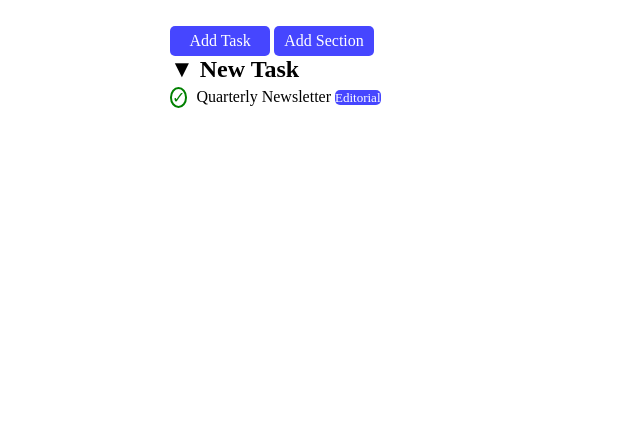
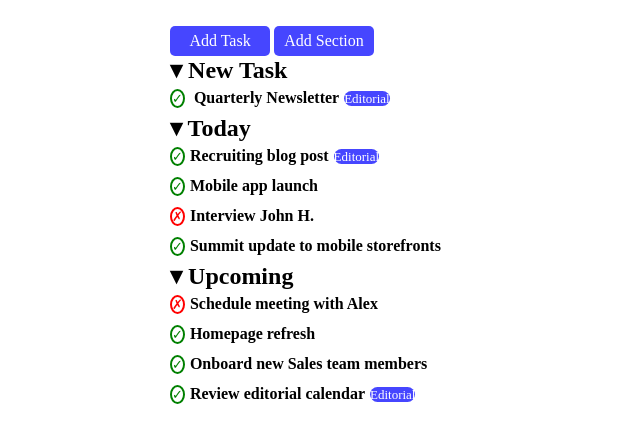
Before and after one commit to Paky-Simeone/html-css-toboolist, a plain HTML site: page index.html in a window 1280 px wide. Shown: the part 74-516 px from the top of the page, without its empty margins (0-640 px from the left). Drawn offline with Linux system fonts and the light colour scheme.

Commit message:
third commit (contenitori)

```diff
--- a/css/style.css
+++ b/css/style.css
@@ -42,15 +42,6 @@ main{
     padding:3%;
 }
 
-.contenitore-blu{
-    width: 110px;
-    height: 20px;
-    color: white;
-    background-color: rgb(70, 70, 255);
-    border-radius: 5px 5px;
-    font-size: small;
-}
-
 /*Bottoni top to do list*/
 
 .rettangoloblu{
@@ -76,5 +67,53 @@ main{
     border-color: green;
     border: 2px solid green;
     margin-right:5px;
-    font: small;
+    font-size: small;
+    position: relative;
 }
+
+.cross{
+    color: red;
+    height: 30px;
+    width: 30px;
+    line-height: 30px;
+    vertical-align: middle;
+    border-radius: 50%;
+    border-color: red;
+    border: 2px solid red;
+    margin-right:5px;
+    font-size: small;
+    position: relative;
+}
+
+/*Contenitori di fianco alle frasi*/
+.contenitore-blu{
+    width: 110px;
+    height: 20px;
+    text-align: center;
+    line-height: 20px;
+    color: white;
+    background-color: rgb(70, 70, 255);
+    border-radius: 10px 10px;
+    font-size: small;
+    margin-left: 5px;
+}
+
+.contenitore-violetto{
+
+}
+
+.contenitore-verde{
+
+}
+
+.contenitore-arancione{
+
+}
+
+.contenitore-rosa{
+
+}
+
+.contenitore-olive{
+
+}
--- a/index.html
+++ b/index.html
@@ -24,9 +24,28 @@
                     <div class="rettangoloblu">Add Task</div>
                     <div class="rettangoloblu">Add Section</div>
 
+                    <!--Prima section-->
                     <section>
-                        <h2>&#9660; New Task</h2>
-                        <div><span class="check">&check;</span> Quarterly Newsletter <span class="contenitore-blu">Editorial</span></div>
+                        <h2>&#9662; New Task</h2>
+                        <div><span class="check">&check;</span> <strong>Quarterly Newsletter</strong><span class="contenitore-blu">Editorial</span></div>
+                    </section>
+
+                    <!--Seconda section-->
+                    <section>
+                        <h2>&#9662; Today</h2>
+                        <div><span class="check">&check;</span><strong>Recruiting blog post</strong><span class="contenitore-blu">Editorial</span></div>
+                        <div><span class="check">&check;</span><strong>Mobile app launch</strong></div>
+                        <div><span class="cross">&cross;</span><strong>Interview John H.</strong></div>
+                        <div><span class="check">&check;</span><strong>Summit update to mobile storefronts</strong></div>
+                    </section>
+
+                    <!--Terza Section-->
+                    <section>
+                        <h2>&#9662; Upcoming</h2>
+                        <div><span class="cross">&cross;</span><strong>Schedule meeting with Alex</strong></div>
+                        <div><span class="check">&check;</span><strong>Homepage refresh</strong></div>
+                        <div><span class="check">&check;</span><strong>Onboard new Sales team members</strong></div>
+                        <div><span class="check">&check;</span><strong>Review editorial calendar</strong><span class="contenitore-blu">Editorial</span></div>
                     </section>
         </div>
     </div>
```
